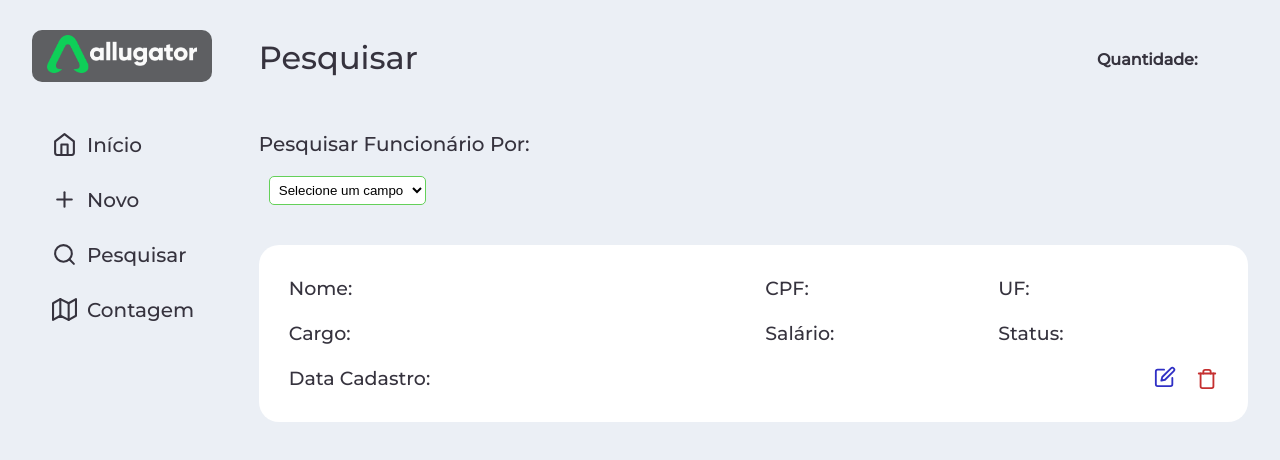
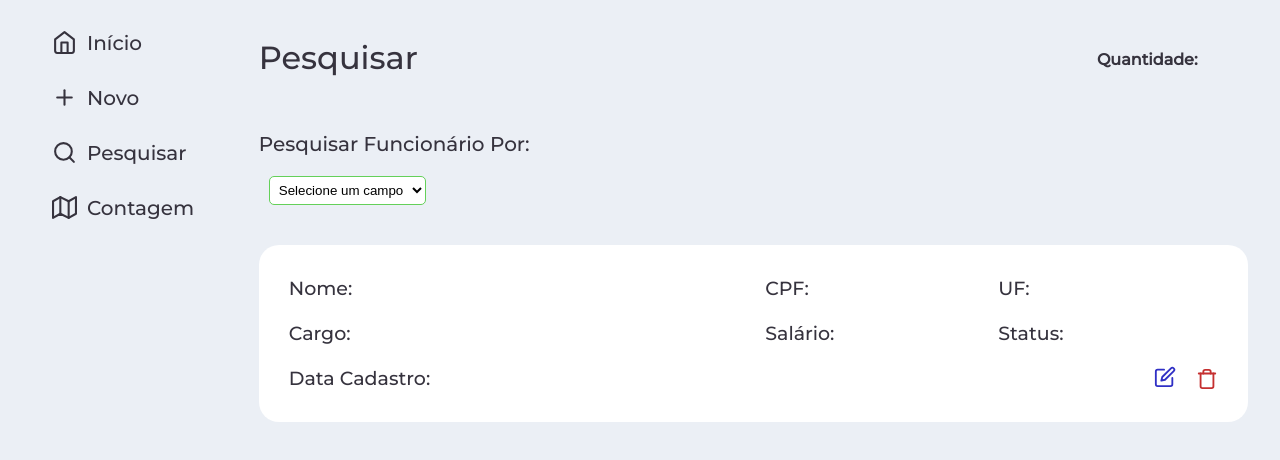
Before and after one commit to EdersonDav/Employees-Client, a React (Create React App) app: page /search in a window 1280 px wide. Shown: the top 460 px of the page. Built offline with nearby package versions, Linux system fonts and the light colour scheme.

Commit message:
Adjustments Lint

```diff
--- a/src/components/Menu/index.tsx
+++ b/src/components/Menu/index.tsx
@@ -1,17 +1,12 @@
 import React from "react";
 import { Link } from 'react-router-dom';
 import { FiHome, FiPlus, FiSearch, FiMap } from 'react-icons/fi'
-
-import logo from '../../assets/img/logo.png'
 
 import { Container, Button } from './styled'
 
 const Menu: React.FC = () => {
   return (
     <Container>
-      <div>
-        <img src={logo} alt="Allugator" />
-      </div>
       <Button>
         <Link to="/"><FiHome size={25} /> <span>Início</span></Link>
       </Button>
--- a/src/pages/CountUF/index.tsx
+++ b/src/pages/CountUF/index.tsx
@@ -34,7 +34,7 @@ const Dashboard: React.FC = () => {
   const handleName = (sigla: string) => {
     let nome = ""
     stateIBGE?.forEach(s => {
-      if (s.sigla == sigla) {
+      if (s.sigla === sigla) {
 
         nome = s.nome
       }
--- a/src/pages/CreateOrUpdate/index.tsx
+++ b/src/pages/CreateOrUpdate/index.tsx
@@ -44,7 +44,7 @@ const CreateOrUpdate: React.FC = () => {
       const dataCadastro = `${now.getDate() < 10 ? "0" + now.getDate() : now.getDate()}/${(now.getMonth() + 1) < 10 ? "0" + (now.getMonth() + 1) : (now.getMonth() + 1)}/${now.getFullYear()}`
       setEmployee({ ...employee, dataCadastro });
     }
-  }, [params.cpf])
+  }, [params.cpf, employee])
 
   const handleSubmit = (event: FormEvent) => {
     event.preventDefault();
--- a/src/pages/Search/index.tsx
+++ b/src/pages/Search/index.tsx
@@ -59,7 +59,7 @@ const Search: React.FC = () => {
   }
 
   const searchEmployeer = () => {
-    if (urlParam == "salary") {
+    if (urlParam === "salary") {
       if (Number(min) > Number(max)) {
         setMessage("O valor minímo não pode ser maior que o máximo");
         setTimeout(() => {
```
Also changed, not shown: src/assets/img/logo.png (deleted).
